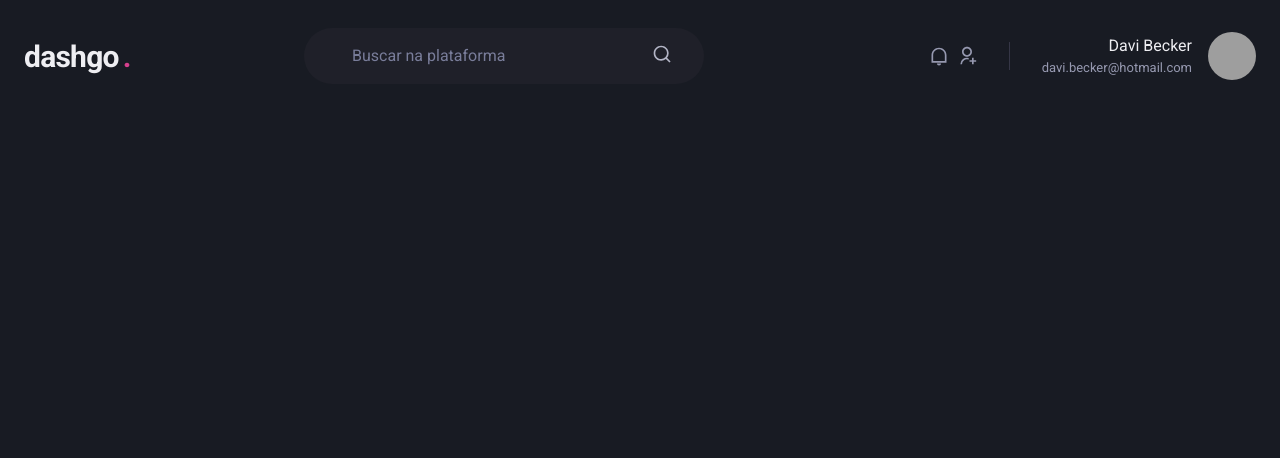
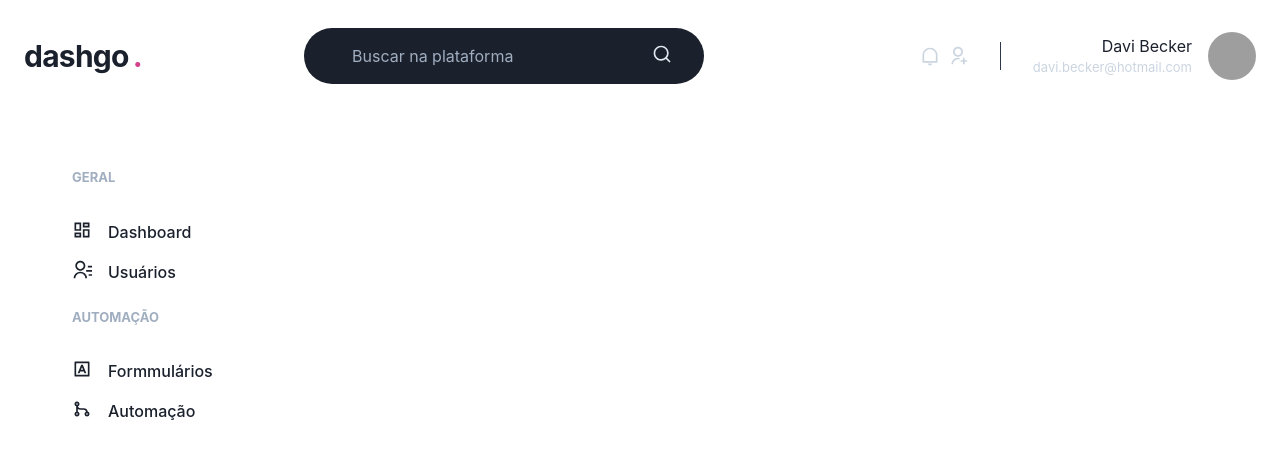
Before and after one commit to davibeck/projects, a Next.js app: page /dashboard in a window 1280 px wide. Shown: the top 458 px of the page. Built offline with nearby package versions, Linux system fonts and the light colour scheme; grey boxes are pictures that could not be loaded.

Commit message:
side bar

```diff
--- /dev/null
+++ b/src/components/Sidebar.tsx
@@ -0,0 +1,54 @@
+import { Box, Stack, Text, Link, Icon } from "@chakra-ui/react";
+import {
+  RiContactsLine,
+  RiDashboardLine,
+  RiGitMergeLine,
+  RiInputMethodLine,
+} from "react-icons/ri";
+
+export function Sidebar() {
+  return (
+    <Box as="aside" w="64" mr="8">
+      <Stack padding="12" align="flex-start">
+        <Box>
+          <Text fontWeight="bold" color="gray.400" fontSize="small">
+            GERAL
+          </Text>
+          <Stack spacing="4" mt="8" align="stretch">
+            <Link display="flex" alignContent="center">
+              <Icon as={RiDashboardLine} fontSize="20" />
+              <Text ml="4" fontWeight="medium">
+                Dashboard
+              </Text>
+            </Link>
+            <Link display="flex" alignContent="center">
+              <Icon as={RiContactsLine} fontSize="20" />
+              <Text ml="4" fontWeight="medium">
+                Usuários
+              </Text>
+            </Link>
+          </Stack>
+        </Box>
+        <Box pt="4">
+          <Text fontWeight="bold" color="gray.400" fontSize="small">
+            AUTOMAÇÃO
+          </Text>
+          <Stack spacing="4" mt="8" align="stretch">
+            <Link display="flex" alignContent="center">
+              <Icon as={RiInputMethodLine} fontSize="20" />
+              <Text ml="4" fontWeight="medium">
+                Formmulários
+              </Text>
+            </Link>
+            <Link display="flex" alignContent="center">
+              <Icon as={RiGitMergeLine} fontSize="20" />
+              <Text ml="4" fontWeight="medium">
+                Automação
+              </Text>
+            </Link>
+          </Stack>
+        </Box>
+      </Stack>
+    </Box>
+  );
+}
--- a/src/pages/dashboard.tsx
+++ b/src/pages/dashboard.tsx
@@ -1,7 +1,15 @@
 import { Header } from "@/components/Header";
+import { Sidebar } from "@/components/Sidebar";
+import { Flex } from "@chakra-ui/react";
 
 export default function Dashboard() {
-    return (
-        <Header/>
-    )
+  return (
+    <Flex direction="column" h="100vh">
+      <Header />
+
+      <Flex w="100%" my="6" maxWidth={1480} mx="auto" px="6">
+        <Sidebar />
+      </Flex>
+    </Flex>
+  );
 }
```
Also changed, not shown: src/pages/_app.tsx (+5 -5 lines).
